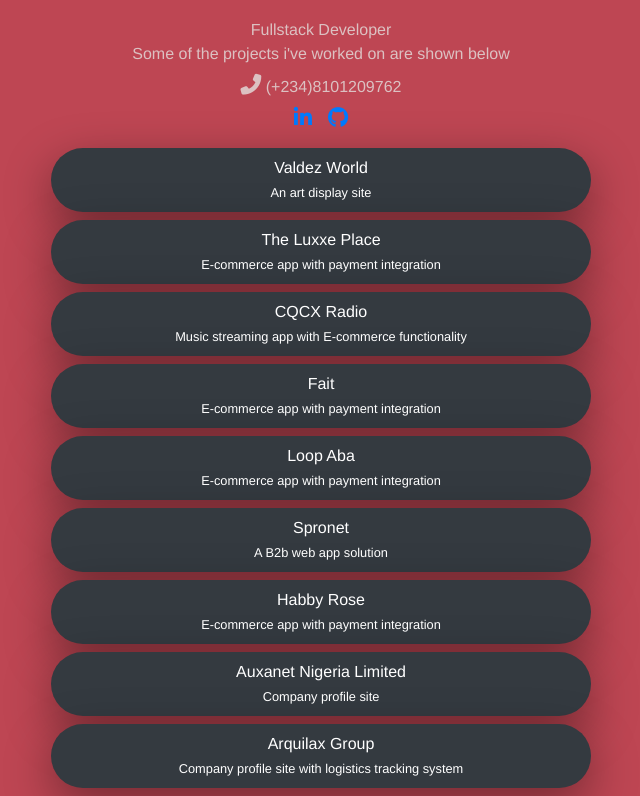
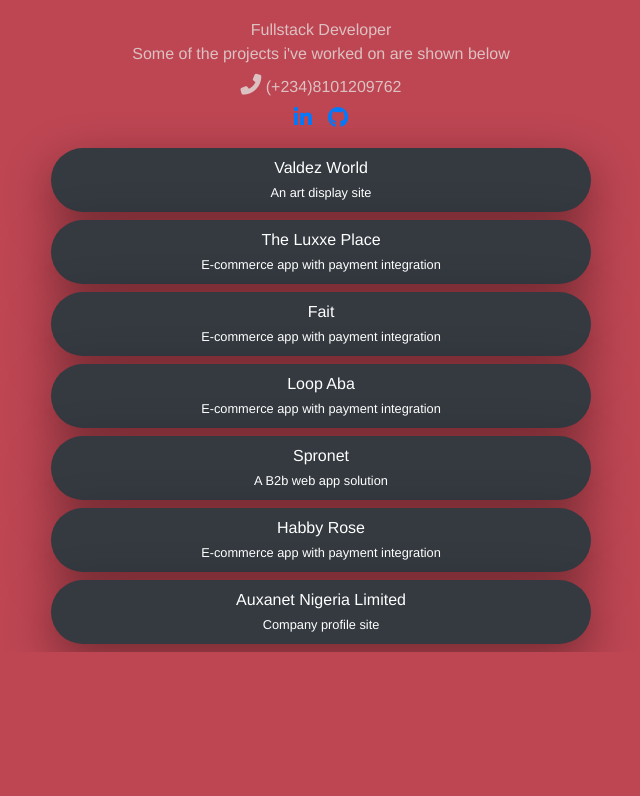
Before and after one commit to baneofmorpheus/Mini-Portfoilo, a Vue app: page / in a window 1280 px wide. Shown: the part 198-994 px from the top of the page, without its empty margins (319-959 px from the left). After the commit the page ends 850 px from the top, so only its background shows below. Built offline with nearby package versions, Linux system fonts and the light colour scheme.

Commit message:
adjusted links

```diff
--- a/src/components/LandingPage.vue
+++ b/src/components/LandingPage.vue
@@ -68,12 +68,12 @@ export default {
           name:"The Luxxe Place",
           description:"E-commerce app with payment integration "
         },
-         three:{
-          id:"three",
-          url:"http://cqcxradio.co/",
-          name:"CQCX Radio ",
-          description:"Music streaming app with E-commerce functionality"
-        },
+        //  three:{
+        //   id:"three",
+        //   url:"http://cqcxradio.co/",
+        //   name:"CQCX Radio ",
+        //   description:"Music streaming app with E-commerce functionality"
+        // },
 
          five:{
           id:"five",
@@ -117,12 +117,12 @@ export default {
         //   name:"True Blue Energy",
         //   description:"Company profile site"
         // },
-          twelve:{
-          id:"twelve",
-          url:"http://www.arquilaxgroup.com/",
-          name:"Arquilax Group",
-          description:"Company profile site with logistics tracking system"
-        },
+        //   twelve:{
+        //   id:"twelve",
+        //   url:"http://www.arquilaxgroup.com/",
+        //   name:"Arquilax Group",
+        //   description:"Company profile site with logistics tracking system"
+        // },
       }
     }
   },
```
